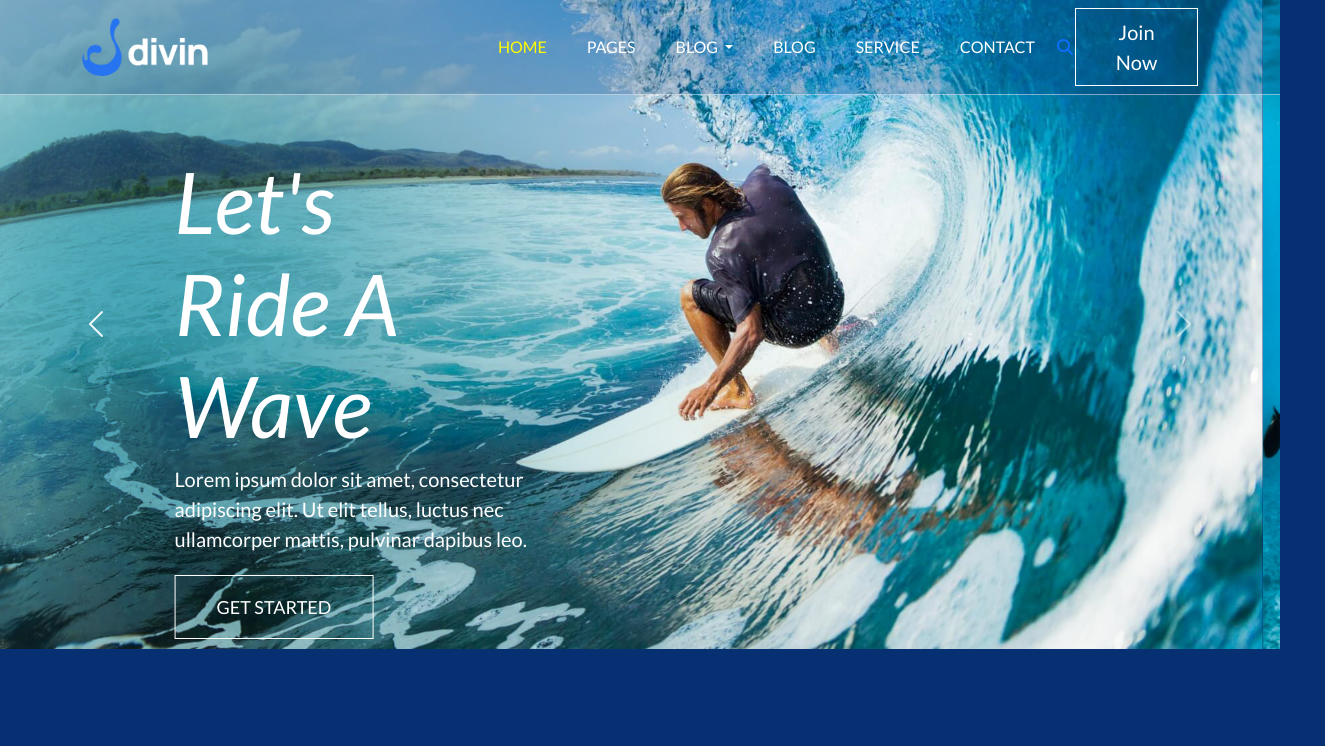
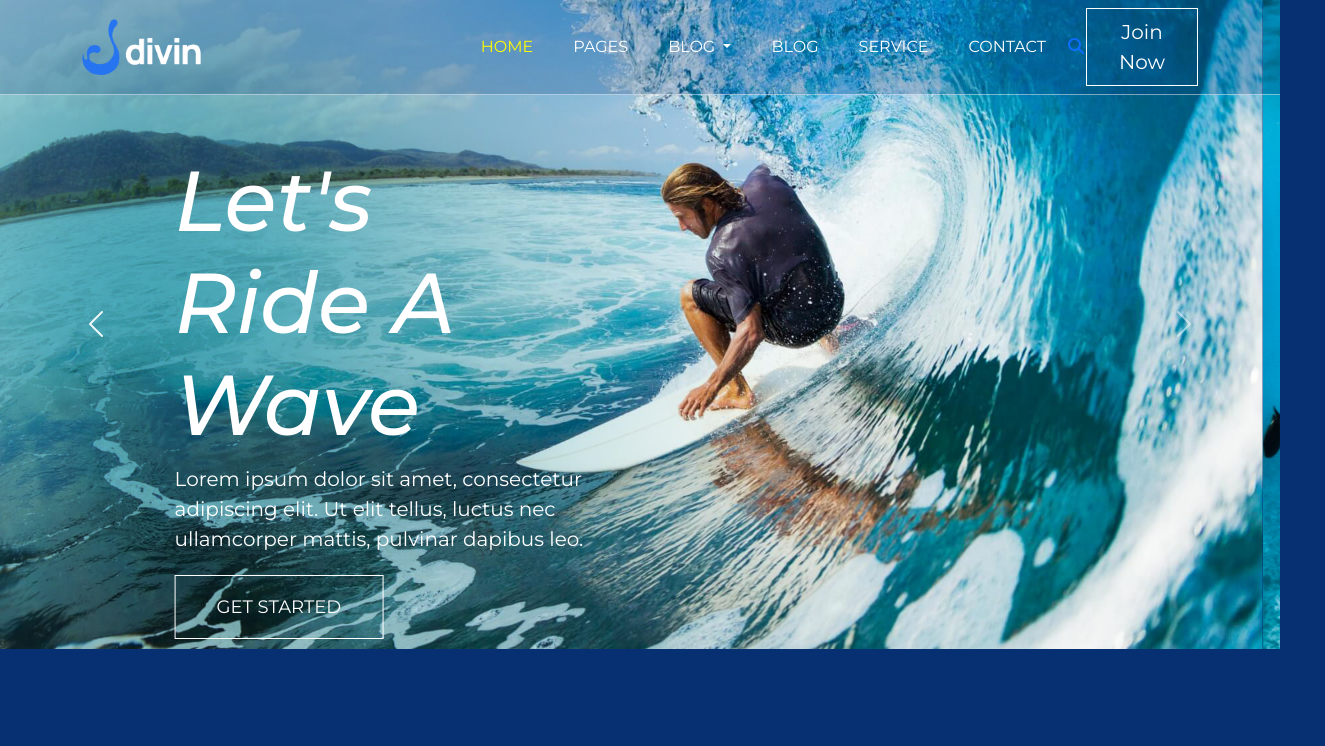
Before and after one commit to pSam16/divin, a plain HTML site: page index.html in a window 1280 px wide. Shown: the top 746 px of the page, 1325 px wide, since content can reach past the window. Drawn offline with nearby package versions, Linux system fonts and the light colour scheme.

Commit message:
Update style.css

```diff
--- a/assets/css/style.css
+++ b/assets/css/style.css
@@ -5,7 +5,7 @@
 
 body{
     background-color: #073073;
-    font-family: "Lato", sans-serif;
+    font-family: 'Montserrat';
 }
 img{
     max-width: 100%;
@@ -162,13 +162,13 @@ font-size: 24px;
     text-align: left;
 }
 
-.carousel-caption h1{
+.carousel-caption h1 {
     font-size: 85px;
-    width: 32%;
-    font-family: "Lato", system-ui;
+    width: 45%;
+    font-family: 'Montserrat';
     font-style: italic;
+}
 
-}
 .carousel-caption p {
     color: #ffffff;
     font-size: 20px;
```
